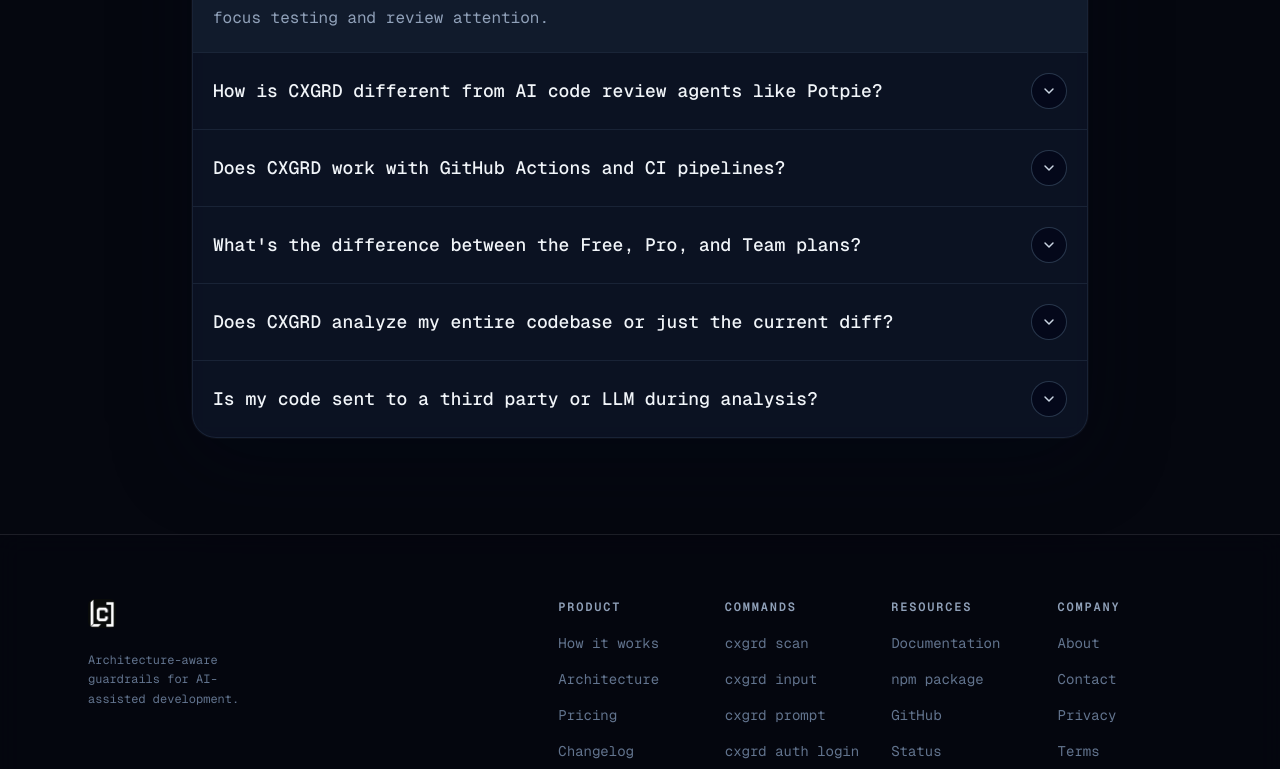
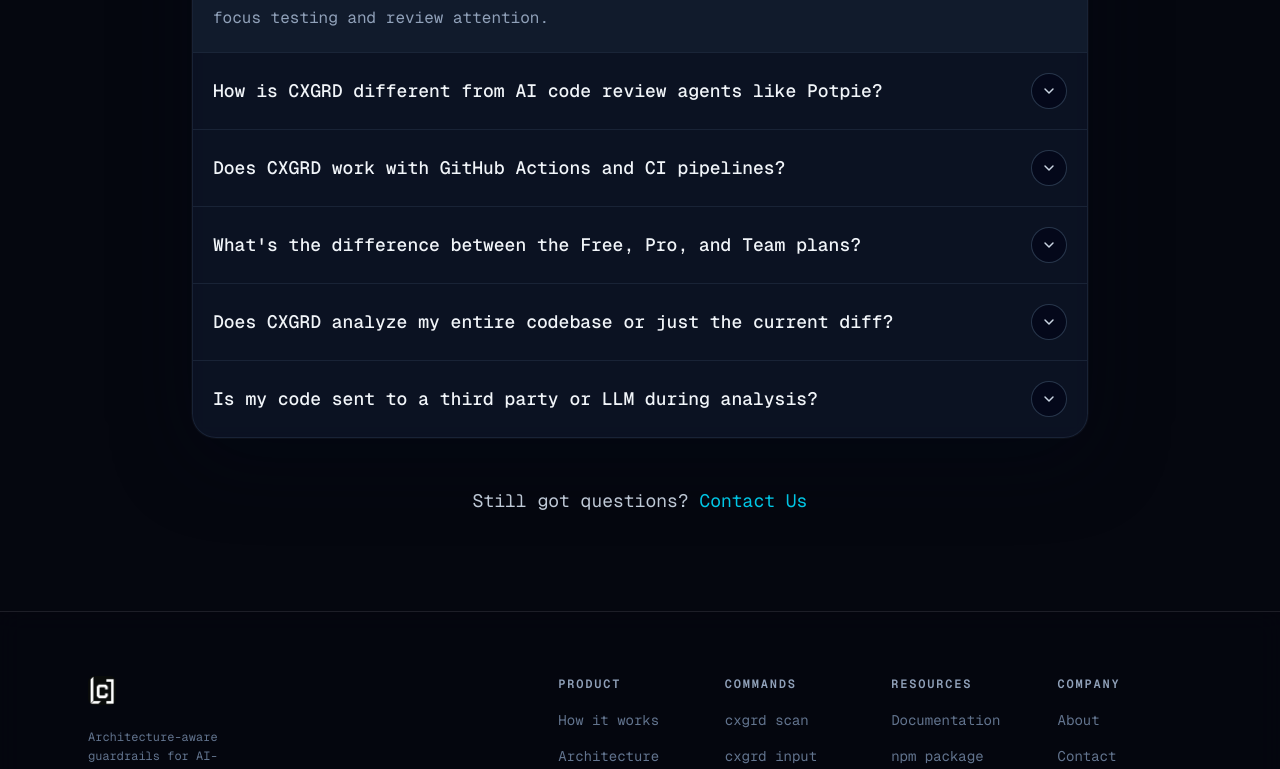
Before and after one commit to cxgrd/landing-page, a Next.js app: page /faq in a window 1280 px wide. Shown: the part 579-1348 px from the top of the page. Built offline with nearby package versions, Linux system fonts and the light colour scheme; grey boxes are pictures that could not be loaded.

Commit message:
some small tweaks

```diff
--- a/app/faq/faq-client.tsx
+++ b/app/faq/faq-client.tsx
@@ -135,6 +135,13 @@ export default function FAQClient() {
               )
             })}
           </div>
+
+          <p className="mx-auto mt-12 max-w-3xl text-pretty text-base leading-relaxed text-slate-300 sm:text-lg">
+            Still got questions? <a href="mailto:hello@cxgrd.com" className="text-cyan-400 hover:text-cyan-300">
+              Contact Us
+            </a>
+          </p>
+
         </section>
       </main>
       <Footer />
--- a/app/pricing/pricing-client.tsx
+++ b/app/pricing/pricing-client.tsx
@@ -140,7 +140,6 @@ export default function PricingClient() {
             <a href="/changelog" className="transition-colors hover:text-white">Changelog</a>
             <a href="/faq" className="font-medium transition-colors hover:text-white">FAQs</a>
 
-            <a href="https://cxgrd.com/docs" target="_blank" rel="noopener noreferrer" className="transition-colors hover:text-white">Docs</a>
           </nav>
 
         </div>
@@ -220,7 +219,7 @@ export default function PricingClient() {
             For enterprise deployments, SSO, and custom integrations, let's talk.
           </p>
           <a
-            href="mailto:hello@cxgrd.com"
+            // href="mailto:hello@cxgrd.com"
             className="mt-6 inline-flex items-center gap-2 rounded-lg border border-white/15 px-6 py-3 text-sm font-medium text-slate-200 transition-all duration-300 hover:border-blue-300/60 hover:text-white hover:shadow-lg hover:shadow-blue-500/20"
           >
             Coming soon
```
